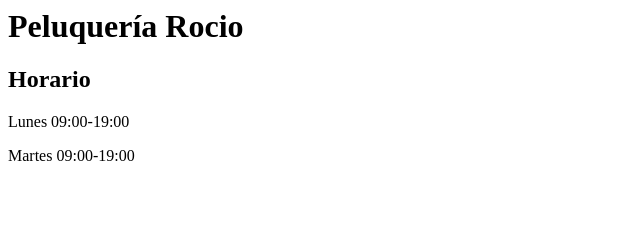
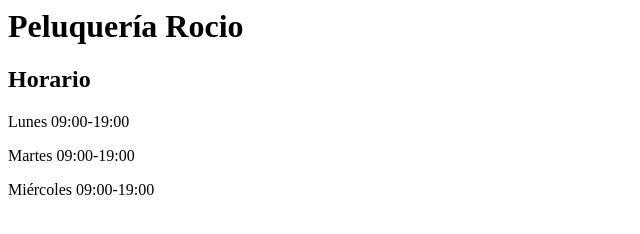
Before and after one commit to rpalaolozano/Peluqueria, a plain HTML site: page index.html in a window 1280 px wide. Shown: the whole page, without its empty margins (0-640 px from the left). Drawn offline with Linux system fonts and the light colour scheme.

Commit message:
Añado fichero gitignore y horario de miércoles

```diff
--- a/index.html
+++ b/index.html
@@ -2,3 +2,4 @@
 <h2>Horario</h2>
 <p>Lunes 09:00-19:00</p>
 <p>Martes 09:00-19:00</p>
+<p>Miércoles 09:00-19:00</p>
```
Also changed, not shown: 1 other file.
